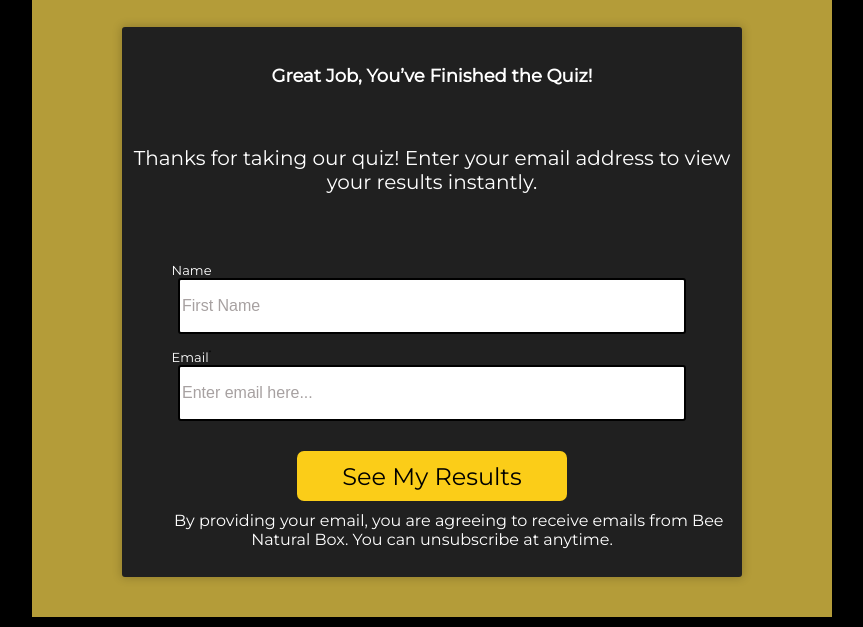
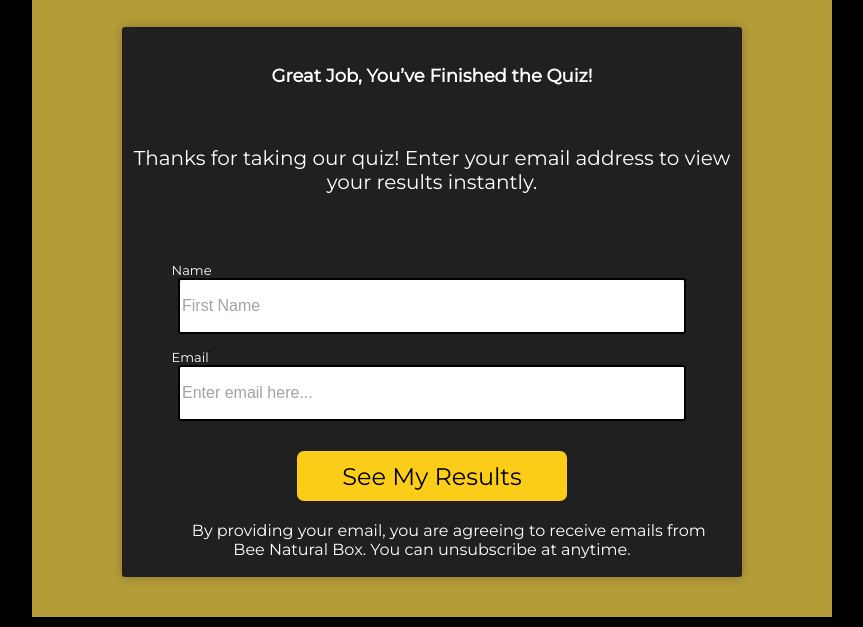
Before and after one commit to KeerthanaAnandan/bee-quiz, a plain HTML site: page mailchimpform.html in a window 1280 px wide. Shown: the part 304-931 px from the top of the page, without its empty margins (208-1071 px from the left). Drawn offline with nearby package versions, Linux system fonts and the light colour scheme.

Commit message:
margin updated

```diff
--- a/mailchimpform.html
+++ b/mailchimpform.html
@@ -127,7 +127,7 @@
 
       <!--End mc_embed_signup-->
 
-      <p style="text-align:center; margin: 10px;"> &nbsp; &nbsp; &nbsp; &nbsp; By providing your email, you are agreeing to receive emails from Bee Natural Box. You can unsubscribe at anytime.</p>
+      <p style="text-align:center; margin: 20px;"> &nbsp; &nbsp; &nbsp; &nbsp; By providing your email, you are agreeing to receive emails from Bee Natural Box. You can unsubscribe at anytime.</p>
     </div>
 
    </div>
```
